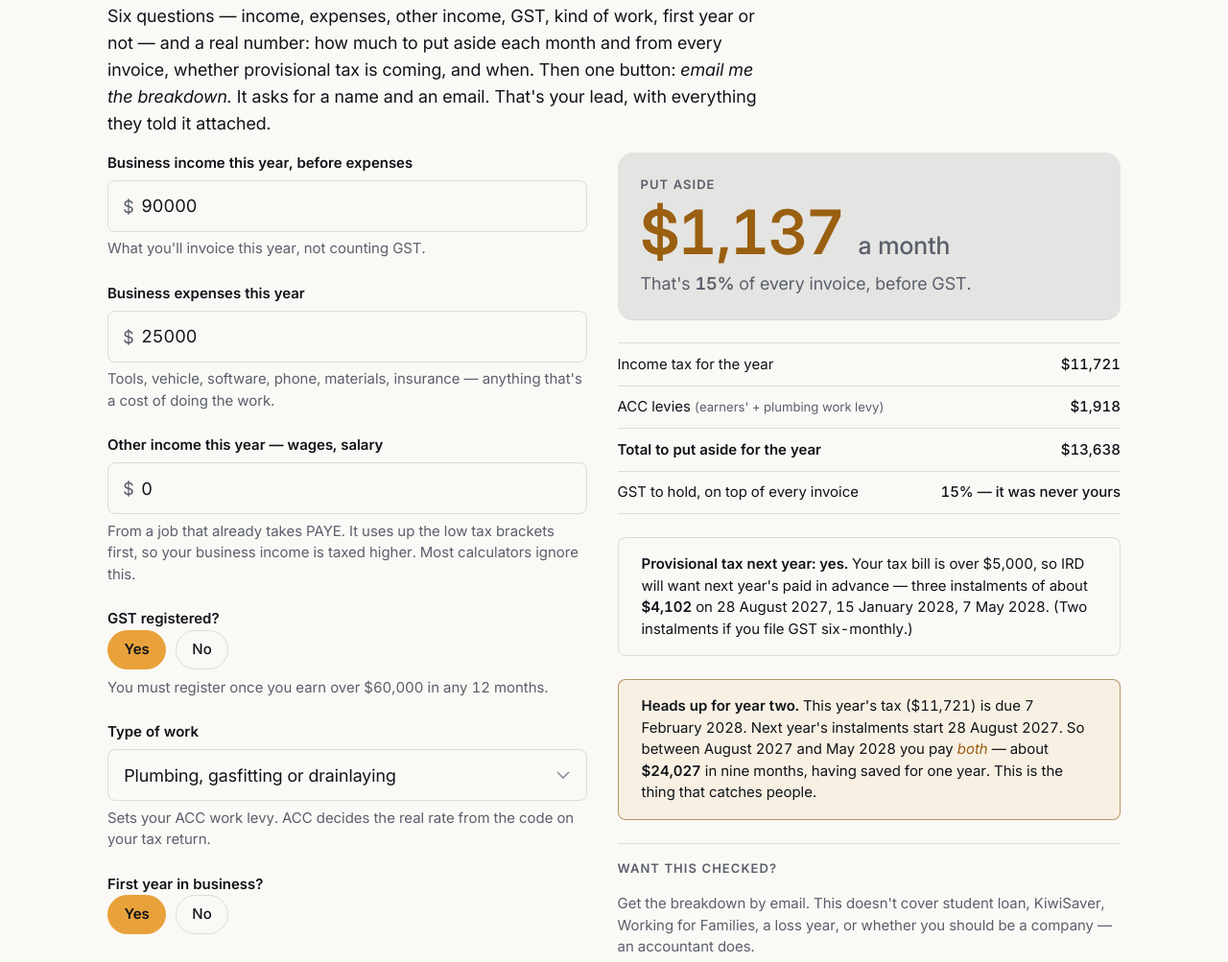
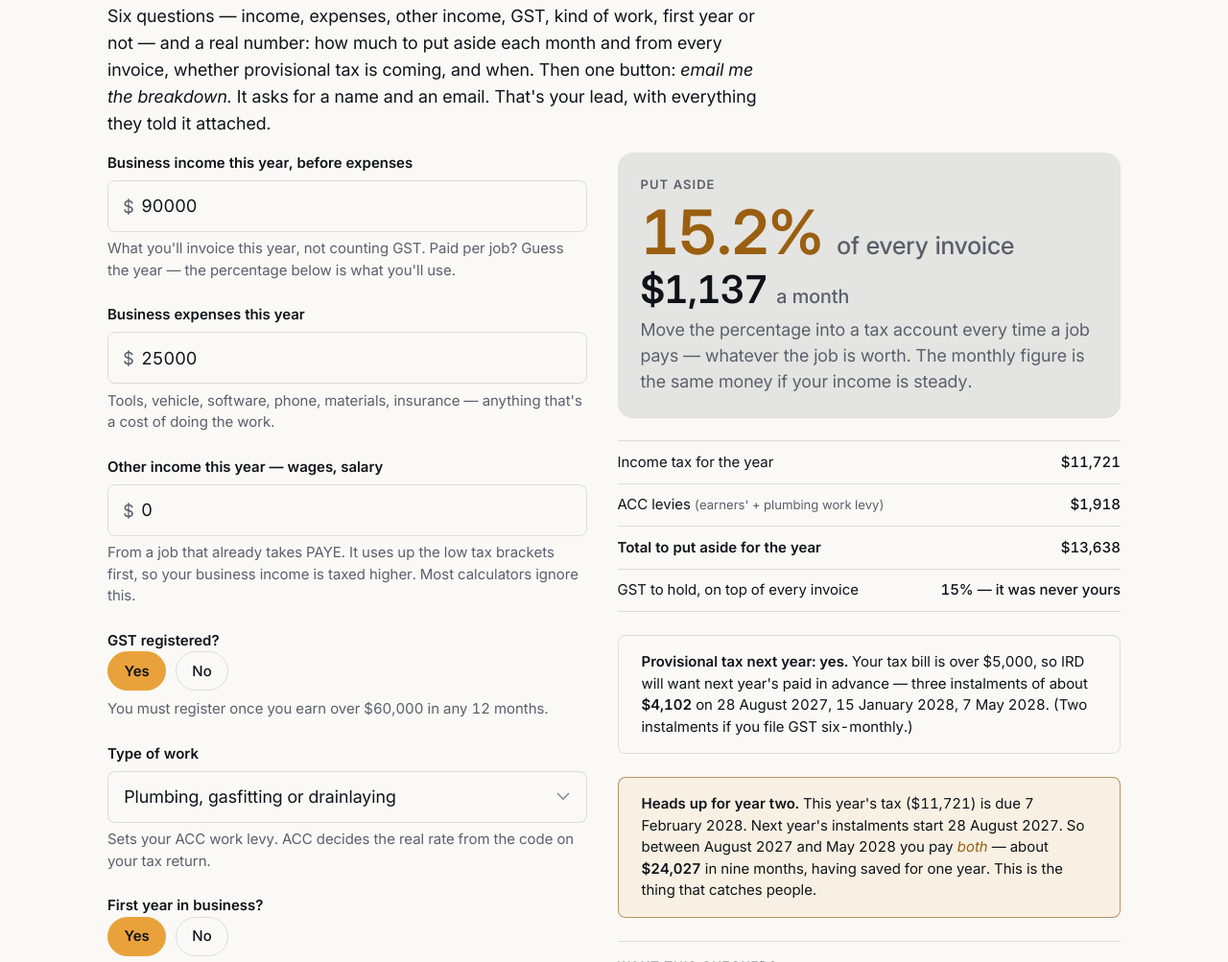
Before and after one commit to openhours-nz/openhours-nz.github.io, a plain HTML site: page index.html in a window 1280 px wide. Shown: the part 1452-2455 px from the top of the page at 96% size. Drawn offline with Linux system fonts and the light colour scheme.

Commit message:
Lead the result with the per-invoice percentage; one decimal; paid-per-job hint

```diff
--- a/tools/set-aside/set-aside.css
+++ b/tools/set-aside/set-aside.css
@@ -70,7 +70,9 @@
 .oh-result { display: grid; gap: var(--oh-s1); padding: var(--oh-s3); border-radius: var(--oh-radius-lg);
   background: color-mix(in oklab, var(--oh-bg) 92%, var(--oh-fg)); box-shadow: 0 1px 0 var(--oh-line); }
 .oh-result__big { font-size: clamp(2.75rem, 2rem + 3vw, 4rem); font-weight: 600; letter-spacing: -0.03em; line-height: 1; }
+.oh-result__big--second { font-size: clamp(1.75rem, 1.25rem + 2vw, 2.5rem); margin-top: 0.15em; }
 .oh-result__unit { font-size: clamp(1.25rem, 1.125rem + 0.6vw, 1.625rem); font-weight: 500; color: var(--oh-muted); letter-spacing: 0; }
+.oh-result__big--second .oh-result__unit { font-size: clamp(1rem, 0.95rem + 0.4vw, 1.25rem); }
 .oh-result__sub { color: var(--oh-muted); }
 .oh-rows { list-style: none; border-top: 1px solid var(--oh-line); }
 .oh-rows li { display: flex; justify-content: space-between; gap: var(--oh-s3); padding: 0.7em 0; border-bottom: 1px solid var(--oh-line); font-size: 0.9375rem; }
--- a/tools/set-aside/set-aside.js
+++ b/tools/set-aside/set-aside.js
@@ -104,7 +104,7 @@
   /* ---------- 3. FORMAT ---------- */
   const nzd  = new Intl.NumberFormat('en-NZ', { style: 'currency', currency: 'NZD', maximumFractionDigits: 0 });
   const money = (n) => nzd.format(Math.round(n));
-  const pct   = (n) => (n * 100).toFixed(n * 100 < 10 ? 1 : 0) + '%';
+  const pct   = (n) => (n * 100).toFixed(1) + '%';   // one decimal, always — 15.2% × income must reconcile with the yearly total
   const esc   = (s) => String(s).replace(/[&<>"]/g, c => ({ '&': '&amp;', '<': '&lt;', '>': '&gt;', '"': '&quot;' }[c]));
 
   /* ---------- 4. MARKUP — drawn once per embed. ---------- */
@@ -119,7 +119,7 @@
       <div class="oh-field">
         <label for="${id}-income">Business income this year, before expenses</label>
         <div class="oh-money"><span>$</span><input id="${id}-income" name="income" type="number" inputmode="decimal" min="0" step="1000" value="90000"></div>
-        <p class="oh-hint" data-hint="income">What you'll invoice this year, not counting GST.</p>
+        <p class="oh-hint" data-hint="income">What you'll invoice this year, not counting GST. Paid per job? Guess the year — the percentage below is what you'll use.</p>
       </div>
 
       <div class="oh-field">
@@ -159,8 +159,9 @@
     <div class="oh-tool__results">
       <div class="oh-result" aria-live="polite" aria-atomic="true">
         <p class="oh-tool__eyebrow">Put aside</p>
-        <p class="oh-result__big"><span class="oh-accent" data-out="perMonth">—</span> <span class="oh-result__unit">a month</span></p>
-        <p class="oh-result__sub">That's <strong data-out="perInvoice">—</strong> of every invoice, before GST.</p>
+        <p class="oh-result__big"><span class="oh-accent" data-out="perInvoice">—</span> <span class="oh-result__unit">of every invoice</span></p>
+        <p class="oh-result__big oh-result__big--second"><span data-out="perMonth">—</span> <span class="oh-result__unit">a month</span></p>
+        <p class="oh-result__sub">Move the percentage into a tax account every time a job pays — whatever the job is worth. The monthly figure is the same money if your income is steady.</p>
       </div>
       <ul class="oh-rows">
         <li><span>Income tax for the year</span><span data-out="businessTax">—</span></li>
@@ -221,7 +222,7 @@
     let last = null;
     const render = () => {
       const r = compute(read()); last = r;
-      root.querySelector('[data-hint="income"]').textContent = r.gst ? 'What you\'ll invoice this year, not counting GST.' : 'What you\'ll invoice this year.';
+      root.querySelector('[data-hint="income"]').textContent = (r.gst ? 'What you\'ll invoice this year, not counting GST.' : 'What you\'ll invoice this year.') + ' Paid per job? Guess the year — the percentage below is what you\'ll use.';
       const empty = r.income <= 0;
       set('perMonth',   empty ? '—' : money(r.perMonth));
       set('perInvoice', empty ? '—' : pct(r.perInvoice));
```
